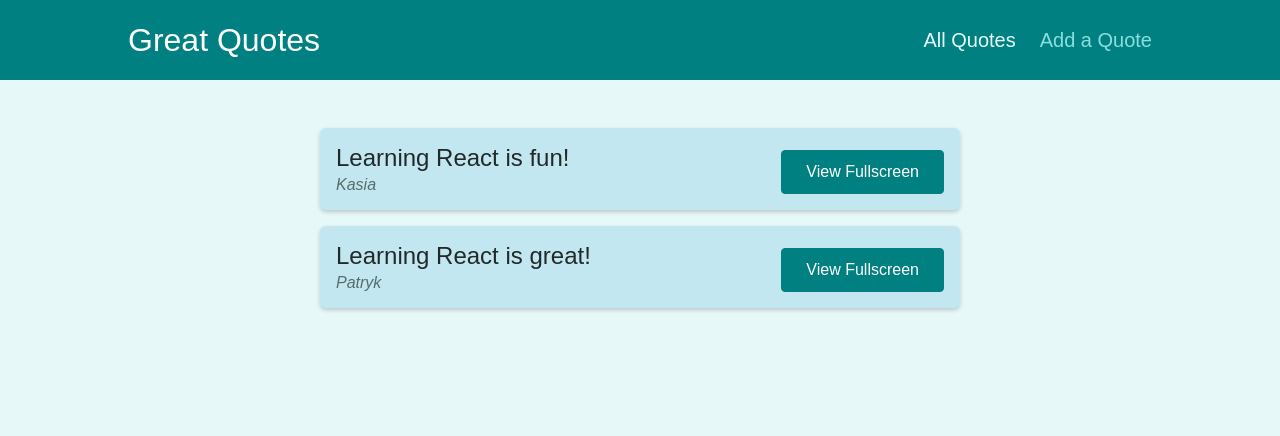
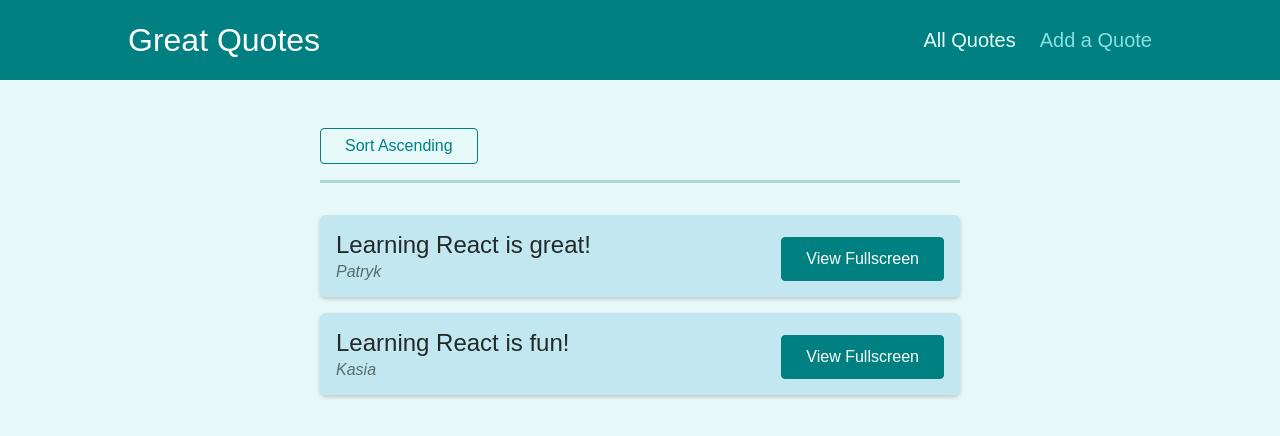
Before and after one commit to KasiaLGit/09-practive-router, a React (Create React App) app: page /quotes in a window 1280 px wide. Shown: the top 436 px of the page. Built offline with nearby package versions, Linux system fonts and the light colour scheme.

Commit message:
Sorting using Query Parameters

```diff
--- a/src/components/quotes/QuoteList.js
+++ b/src/components/quotes/QuoteList.js
@@ -1,13 +1,42 @@
-import { Fragment } from 'react';
+import { Fragment } from "react";
+import { useHistory, useLocation } from "react-router-dom";
 
-import QuoteItem from './QuoteItem';
-import classes from './QuoteList.module.css';
+import QuoteItem from "./QuoteItem";
+import classes from "./QuoteList.module.css";
+
+const sortQuotes = (quotes, ascending) => {
+  return quotes.sort((quoteA, quoteB) => {
+    if (ascending) {
+      return quoteA.id > quoteB.id ? 1 : -1;
+    } else {
+      return quoteA.id < quoteB.id ? 1 : -1;
+    }
+  });
+};
 
 const QuoteList = (props) => {
+  const history = useHistory();
+  const location = useLocation();
+
+  const queryParams = new URLSearchParams(location.search);
+
+  const isSortingAscending = queryParams.get("sort") === "asc";
+
+  const sortedQuotes = sortQuotes(props.quotes, isSortingAscending);
+
+  const changeSortingHandler = () => {
+    history.push("/quotes?sort=" + (isSortingAscending ? "desc" : "asc"));
+  };
+
   return (
     <Fragment>
+      <div className={classes.sorting}>
+        <button onClick={changeSortingHandler}>
+          Sort {isSortingAscending ? "Descending" : "Ascending"}
+        </button>
+      </div>
       <ul className={classes.list}>
-        {props.quotes.map((quote) => (
+        {sortedQuotes.map((quote) => (
           <QuoteItem
             key={quote.id}
             id={quote.id}
```
Also changed, not shown: 1 other file (tests, documents, lock files or other folders).
